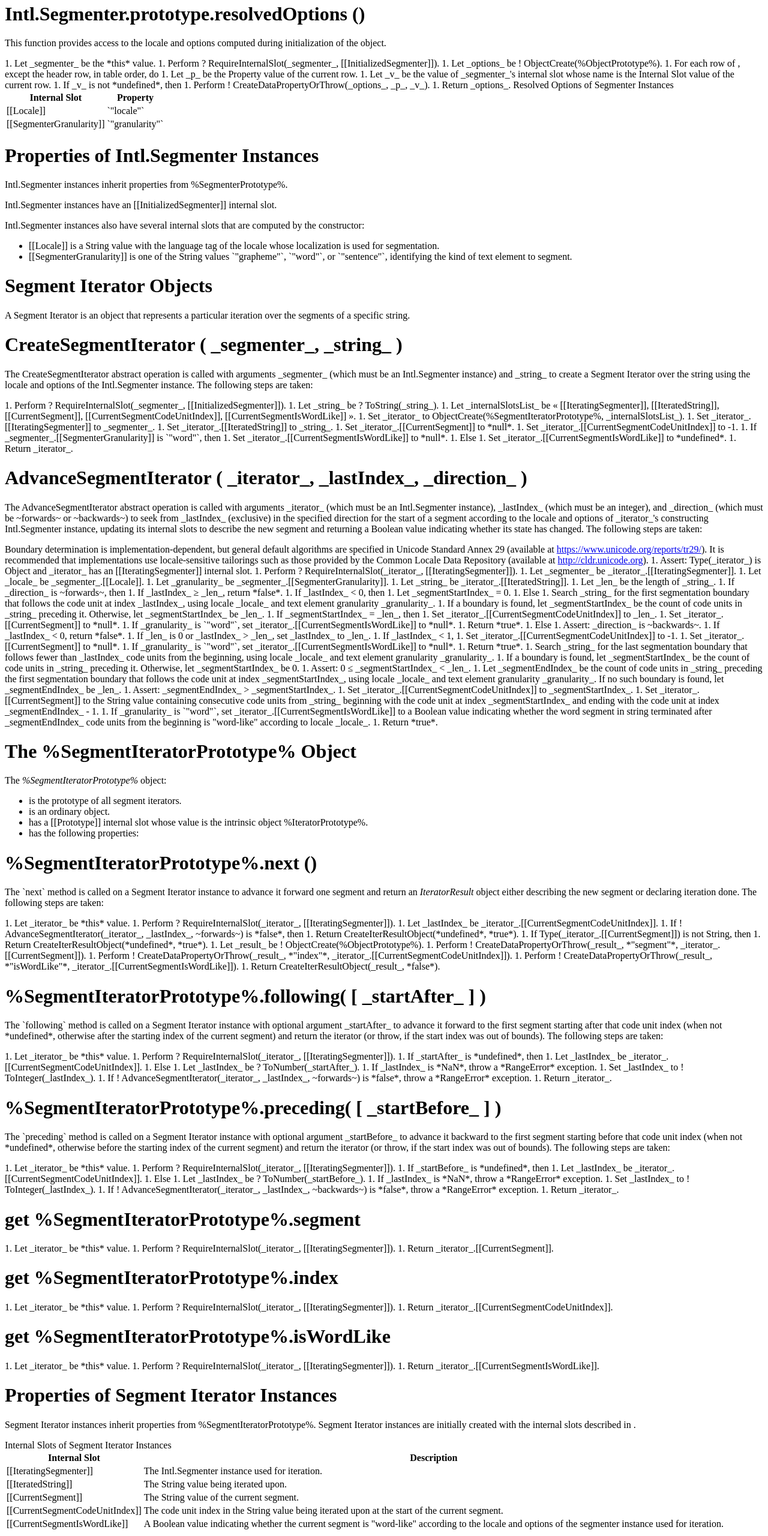
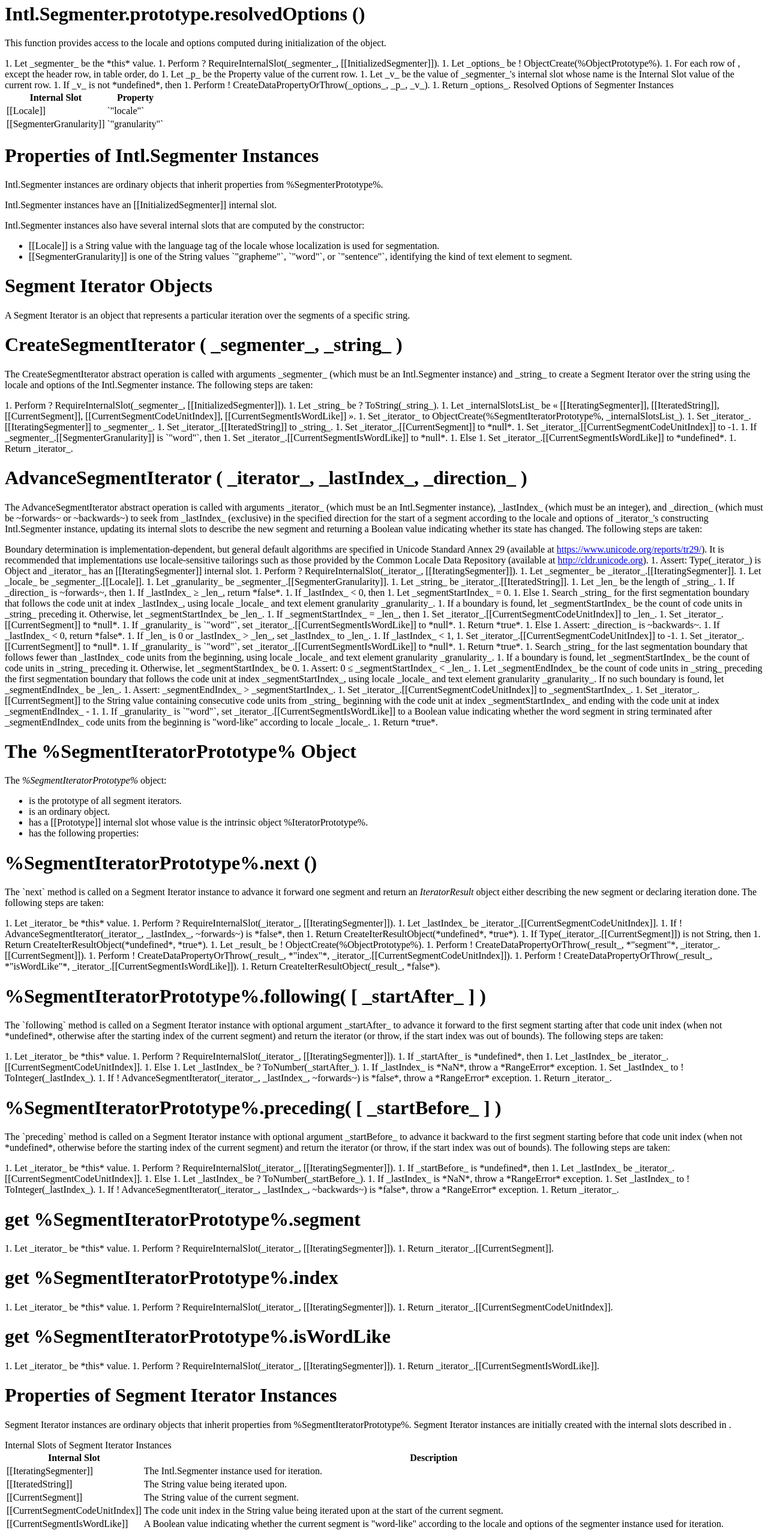
Before and after one commit to tc39/proposal-intl-segmenter, a website: page spec.html in a window 1280 px wide. Shown: the part 1640-4200 px from the top of the page at 60% size. Drawn offline with Linux system fonts and the light colour scheme.

Commit message:
Editorial: Align text with https://github.com/tc39/ecma402/pull/388

```diff
--- a/spec.html
+++ b/spec.html
@@ -218,7 +218,7 @@ emu-issue:before {
     <h1>Properties of Intl.Segmenter Instances</h1>
 
     <p>
-      Intl.Segmenter instances inherit properties from %SegmenterPrototype%.
+      Intl.Segmenter instances are ordinary objects that inherit properties from %SegmenterPrototype%.
     </p>
 
     <p>
@@ -400,7 +400,7 @@ emu-issue:before {
 
     <emu-clause id="sec-properties-of-segment-iterator-instances">
       <h1>Properties of Segment Iterator Instances</h1>
-      <p>Segment Iterator instances inherit properties from %SegmentIteratorPrototype%. Segment Iterator instances are initially created with the internal slots described in <emu-xref href="#table-segment-iterator-instance-slots"></emu-xref>.</p>
+      <p>Segment Iterator instances are ordinary objects that inherit properties from %SegmentIteratorPrototype%. Segment Iterator instances are initially created with the internal slots described in <emu-xref href="#table-segment-iterator-instance-slots"></emu-xref>.</p>
       <emu-table id="table-segment-iterator-instance-slots">
         <emu-caption>Internal Slots of Segment Iterator Instances</emu-caption>
         <table class="real-table">
```
